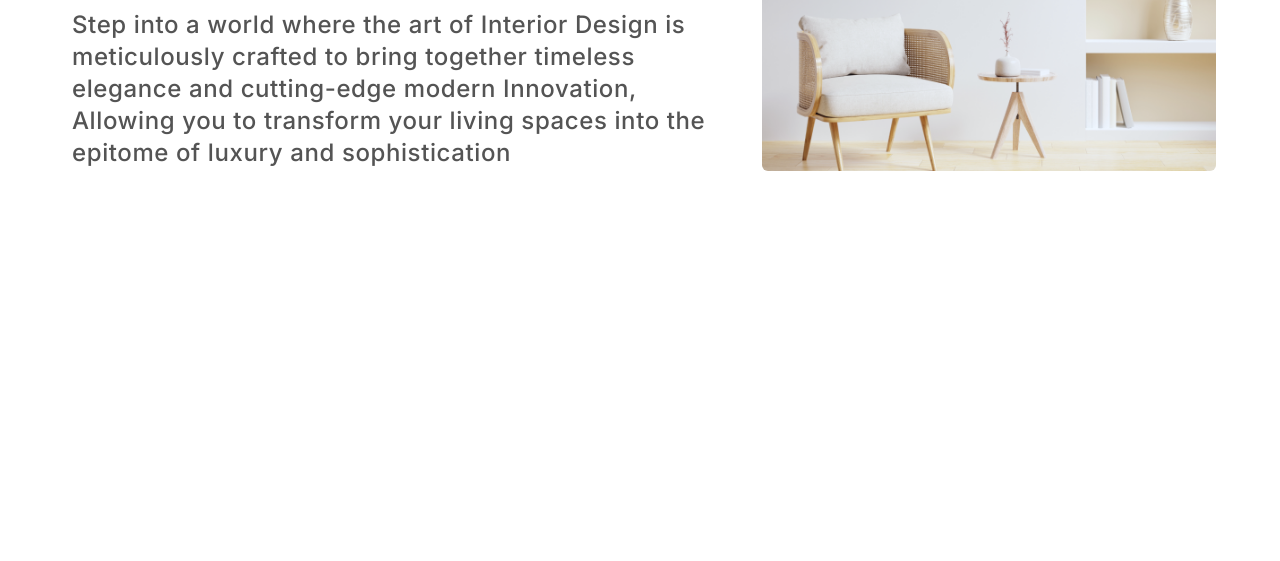
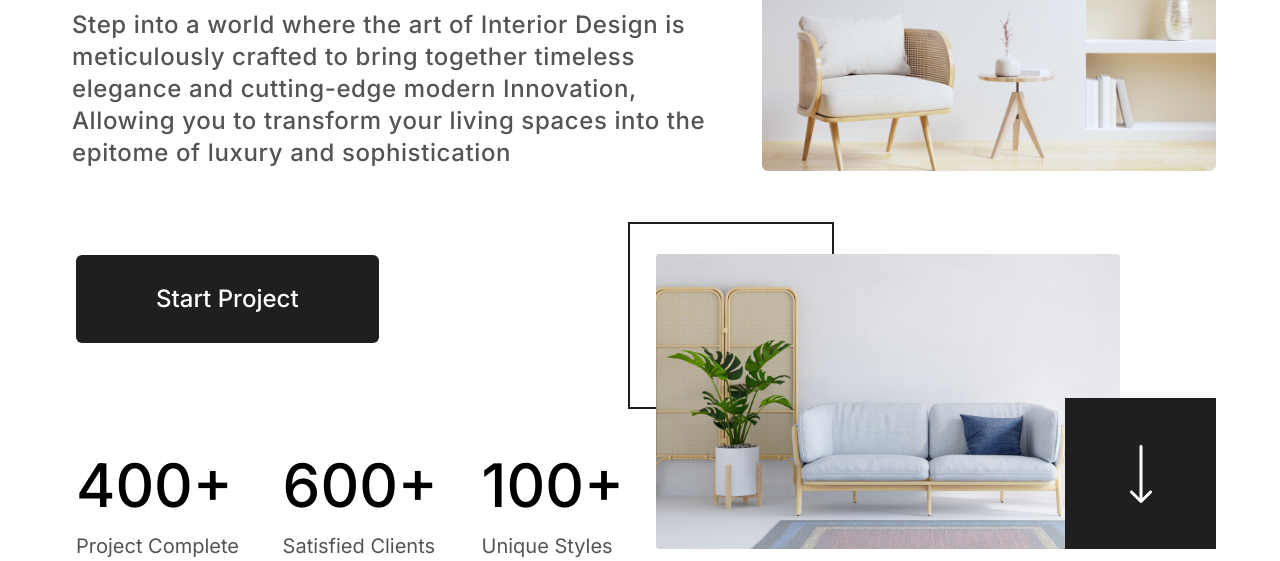
Before and after one commit to Yahia-Ahmed-abdelrazik/summer-training-front-end, a website: page week two/task1/index.html in a window 1280 px wide. Shown: the part 421-982 px from the top of the page. Before the commit the page ends 800 px from the top, so only its background shows below. Drawn offline with nearby package versions, Linux system fonts and the light colour scheme.

Commit message:
end hero - fix nav

```diff
--- a/week two/task1/index.html
+++ b/week two/task1/index.html
@@ -13,9 +13,9 @@
 </head>
 
 <body>
-
+    <!-- mt-5 md:mt-7 lg:mt-[45px] -->
     <!--start nav -->
-    <nav class="bg-white lg:bg-transparent fixed  w-full z-20 top-0 start-0 mt-5 md:mt-7 lg:mt-[45px]  ">
+    <nav class="bg-white  fixed   w-full z-20 top-0 start-0 py-5 md:py-7 lg:py-[45px]  ">
         <div class="main-container flex flex-wrap items-center justify-between">
             <a href="#" class="flex items-center space-x-3 rtl:space-x-reverse">
                 <img src="./assets/Logo.png" class="h-8 md:h-10 2xl:h-12" alt="Logo">
@@ -67,8 +67,8 @@
 
     <!-- start hero -->
     <main class="main-container">
-        <div class="hero mt-40 md:mt-52 2xl:mt-60 ">
-            <div class="flex flex-col">
+        <div class="hero mt-40  md:mt-52 2xl:mt-60 ">
+            <div class="flex flex-col gap-8">
                 <div
                     class="flex flex-col-reverse md:flex-row gap-8 md:gap-0 lg:gap-4 2xl:gap-8  md:justify-between md:items-center lg:items-start ">
                     <div
@@ -98,12 +98,59 @@
                             alt=" img1">
                     </div>
                 </div>
-
-                <div></div>
+                <!--  -->
+                <div
+                    class="mt-10  2xl:mt-0 flex flex-col-reverse md:flex-row gap-4 xl:gap-8 2xl:gap-10 w-full md:justify-between md:items-center">
+                    <div class="flex-1 h-full">
+                        <div class="pt-3 pl-3 flex-1 h-full text-center md:text-left ">
+                            <button class="main-btn bg-primary hover:bg-secondary xl:py-7 lg:py-5  xl:px-20 lg:px-16">
+                                <span class="lg:text-2xl ">
+                                    Start Project
+                                </span>
+                            </button>
+                            <div>
+                                <ul
+                                    class=" flex justify-around md:justify-between items-center mt-12 lg:mt-20 xl:mt-28 2xl:mt-32  ">
+                                    <li>
+                                        <h5 class="text-3xl lg:text-5xl xl:text-6xl 2xl:text-7xl font-medium mb-4">400+
+                                        </h5>
+                                        <p class=" xl:text-[20px] 2xl:text-2xl text-secondary">Project Complete</p>
+                                    </li>
+                                    <li>
+                                        <h5 class="text-3xl lg:text-5xl xl:text-6xl 2xl:text-7xl font-medium  mb-4">600+
+                                        </h5>
+                                        <p class="xl:text-[20px] 2xl:text-2xl text-secondary">Satisfied Clients</p>
+                                    </li>
+                                    <li>
+                                        <h5 class="text-3xl lg:text-5xl xl:text-6xl 2xl:text-7xl font-medium  mb-4">100+
+                                        </h5>
+                                        <p class="xl:text-[20px] 2xl:text-2xl text-secondary">Unique Styles</p>
+                                    </li>
+                                </ul>
+                            </div>
+                        </div>
+                    </div>
+                    <div class="relative flex-1">
+                        <div
+                            class=" absolute w-28 h-20  md:w-[150px] md:h-[130px] lg:w-[180px] lg:h-[160px] xl:w-[206px] xl:h-[187px] -z-10 -top-0 -left-0 md:-top-8 md:-left-7 border-2 border-primary border-solid ">
+                        </div>
+                        <div class="p-8 md:p-0 md:mr-14 xl:mr-24">
+                            <img src="./assets/Image 2.png" class="w-full inset-0" alt="">
+                        </div>
+                        <div
+                            class="absolute w-20 h-20 md:w-[80px] md:h-[80px] lg:w-[120px] lg:h-[120px]  xl:w-[151px] xl:h-[151px]  bg-primary bottom-0 right-0">
+                            <img src="./assets/Arrow 1.svg"
+                                class="md:w-5 lg:w-auto absolute top-1/2 left-1/2 -translate-x-1/2 -translate-y-1/2"
+                                alt="arrow">
+                        </div>
+                    </div>
+                </div>
             </div>
         </div>
     </main>
+    <!-- <div class="w-full h-40 mt-5 bg-primary"></div> -->
     <!-- end hero -->
+
 
 
     <!-- js -->
```
Also changed, not shown: week two/task1/assets/Arrow 1.svg (added), week two/task1/dist/tailwind.css.
